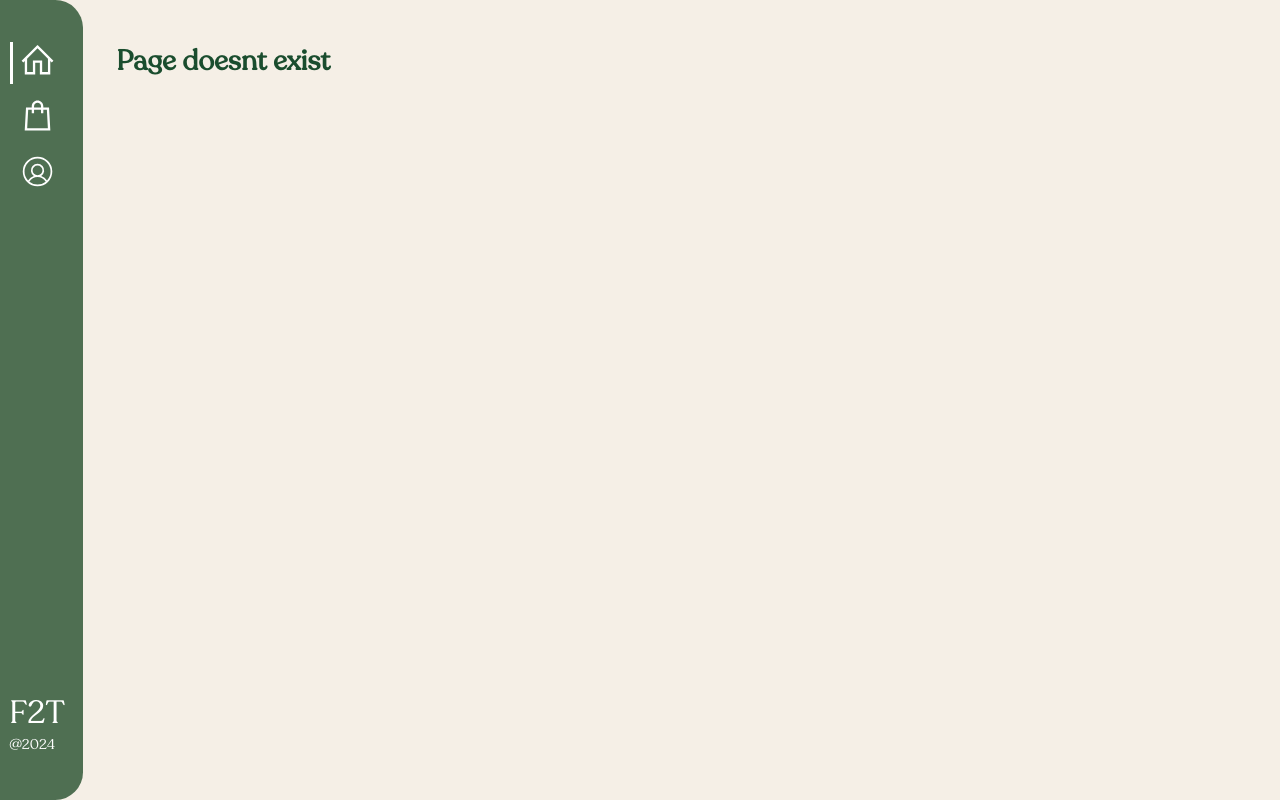
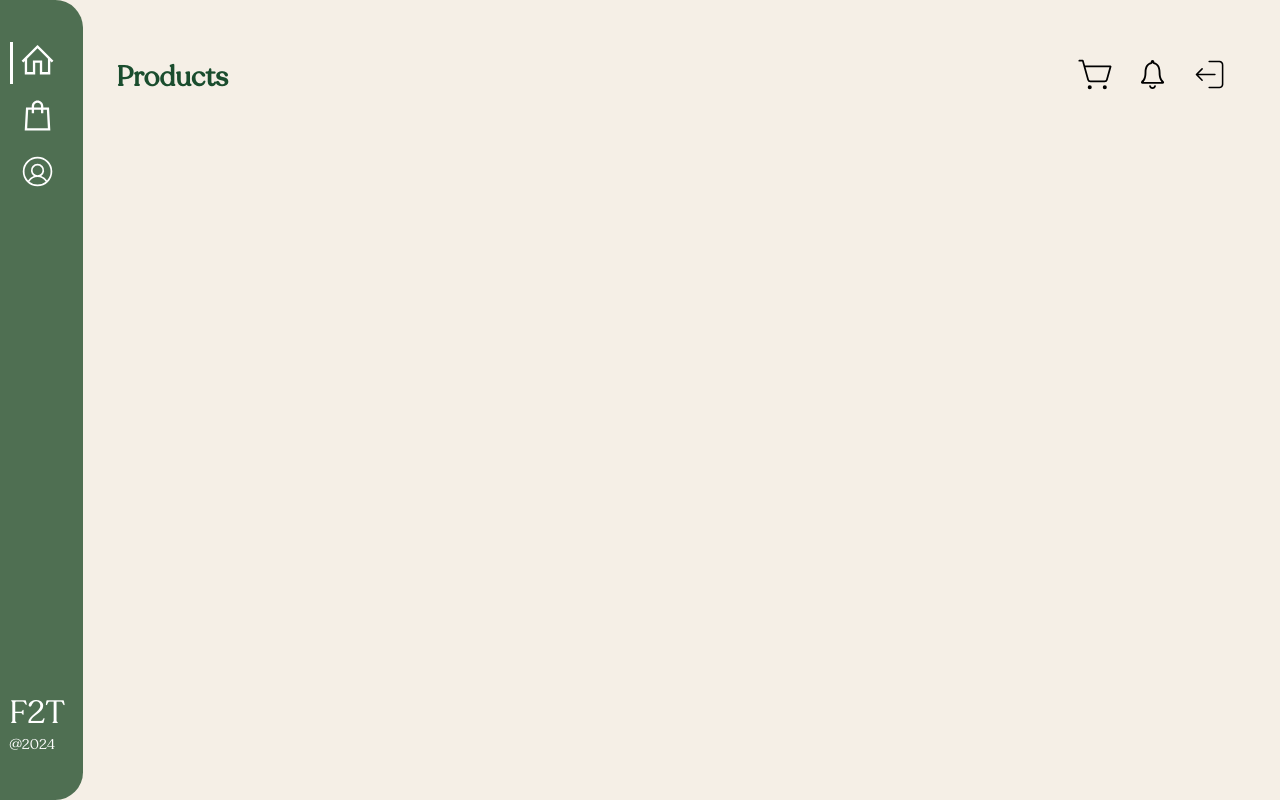
Before and after one commit to JomarMonrealUPLB/Farm-to-Table, a React (Create React App) app in the folder client/: page /shopping-page in a window 1280 px wide. Built offline with nearby package versions, Linux system fonts and the light colour scheme.

Commit message:
added base shopping page

```diff
--- a/client/src/App.js
+++ b/client/src/App.js
@@ -5,6 +5,7 @@ import Login from "./pages/Login";
 import Signup from "./pages/Signup"
 import AdminHomePage from "./pages/AdminHomePage"
 import CustomerHomePage from "./pages/CustomerHomePage"
+import ShoppingPage from "./pages/ShoppingPage";
 
 const App  =() =>{
   return (
@@ -18,6 +19,7 @@ const App  =() =>{
               <Route path="/login" element={<Login/>} />
               <Route path="/admin-homepage" element={<AdminHomePage/>} />
               <Route path="/customer-homepage" element={<CustomerHomePage/>} />
+              <Route path="/shopping-page" element={<ShoppingPage/>} />
               <Route path="*" element={<NoPage/>} />
           </Routes>
         </div>
--- /dev/null
+++ b/client/src/pages/ShoppingPage.js
@@ -0,0 +1,13 @@
+import React from 'react'
+import { products } from '../assets/dummy_data/products'
+import Header from '../components/Header'
+
+const ShoppingPage = () => {
+  return (
+    <div className='shopping_page page' style={{backgroundColor: "--primary-background"}}>
+      <Header headerTitle={"Products"}/>
+    </div>
+  )
+}
+
+export default ShoppingPage
```
